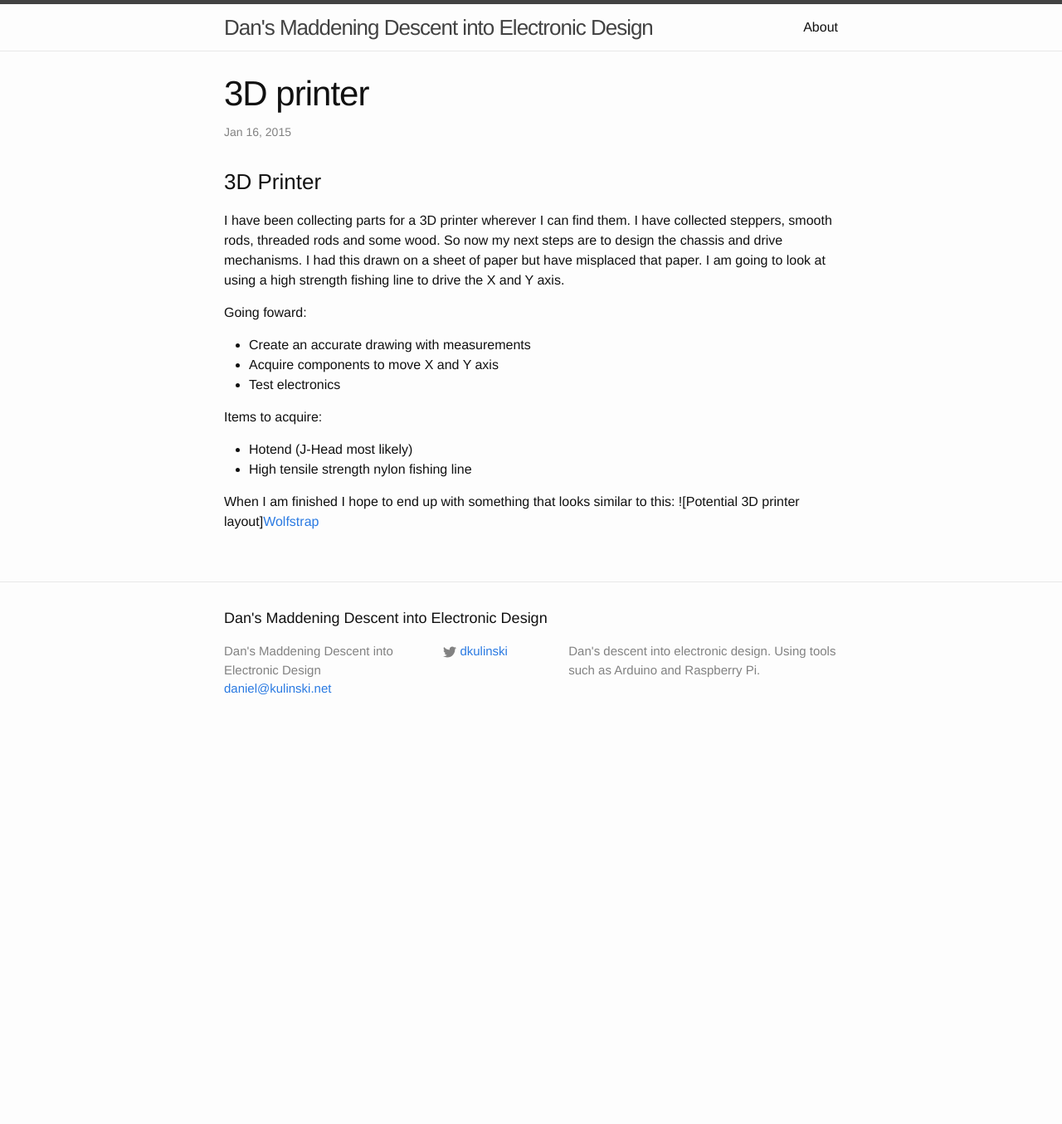
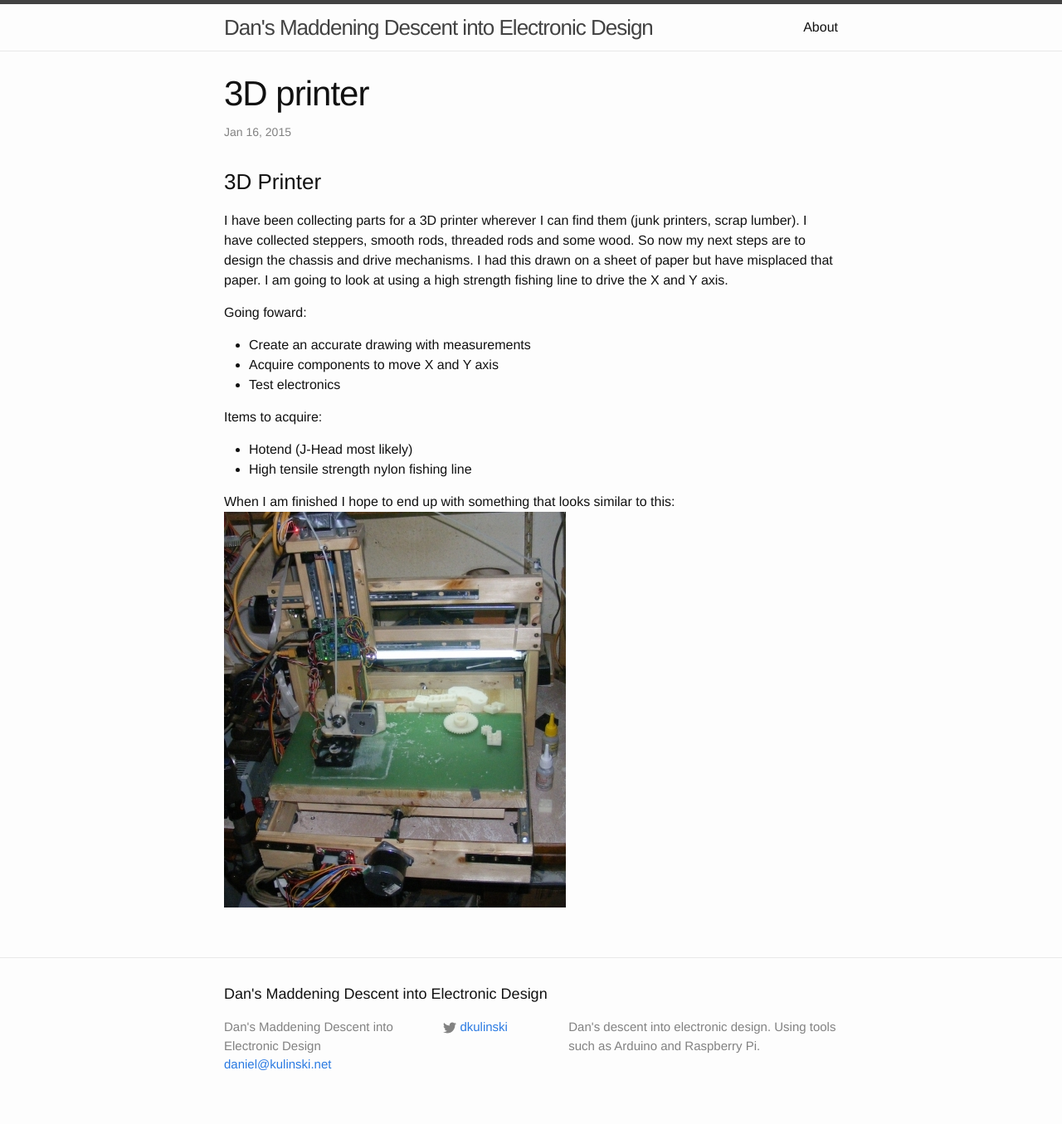
Before and after one commit to dkulinski/overambitio.us, a Jekyll site: the page built from _posts/2015-01-16-3D-printer.markdown, in a window 1280 px wide. Shown: the whole page at 83% size. Built offline with Jekyll 4.4.1, drawn with Linux system fonts in a browser that asks for light colours; before the commit the page ends 902 px from its top, so only the background shows below that.

Commit message:
Fixed 3D printer post

```diff
--- a/_posts/2015-01-16-3D-printer.markdown
+++ b/_posts/2015-01-16-3D-printer.markdown
@@ -5,7 +5,7 @@ date: 2015-01-16 23:17:00
 categories: git remote
 ---
 ###3D Printer
-I have been collecting parts for a 3D printer wherever I can find them.  I have collected steppers, smooth rods, threaded rods and some wood. So now my next steps are to design the chassis and drive mechanisms.  I had this drawn on a sheet of paper but have misplaced that paper.  I am going to look at using a high strength fishing line to drive the X and Y axis.
+I have been collecting parts for a 3D printer wherever I can find them (junk printers, scrap lumber).  I have collected steppers, smooth rods, threaded rods and some wood. So now my next steps are to design the chassis and drive mechanisms.  I had this drawn on a sheet of paper but have misplaced that paper.  I am going to look at using a high strength fishing line to drive the X and Y axis.
 
 Going foward:
 * Create an accurate drawing with measurements
@@ -16,4 +16,4 @@ Items to acquire:
 * Hotend (J-Head most likely)
 * High tensile strength nylon fishing line
 
-When I am finished I hope to end up with something that looks similar to this: ![Potential 3D printer layout][Wolfstrap]( {{ site.url }}/assets/Wolfstrap.jpg)
+When I am finished I hope to end up with something that looks similar to this: ![Wolfstrap]( {{ site.url }}/assets/Wolfstrap.jpg)
```
